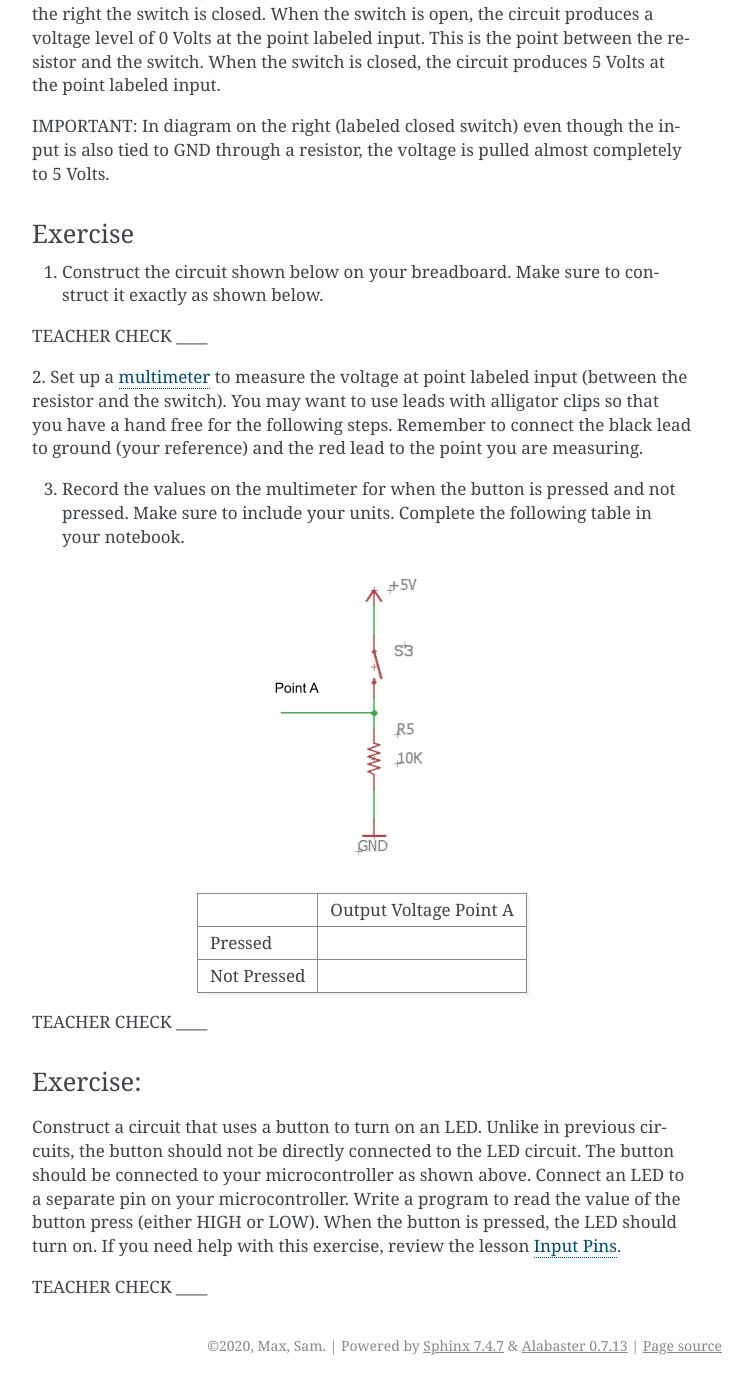
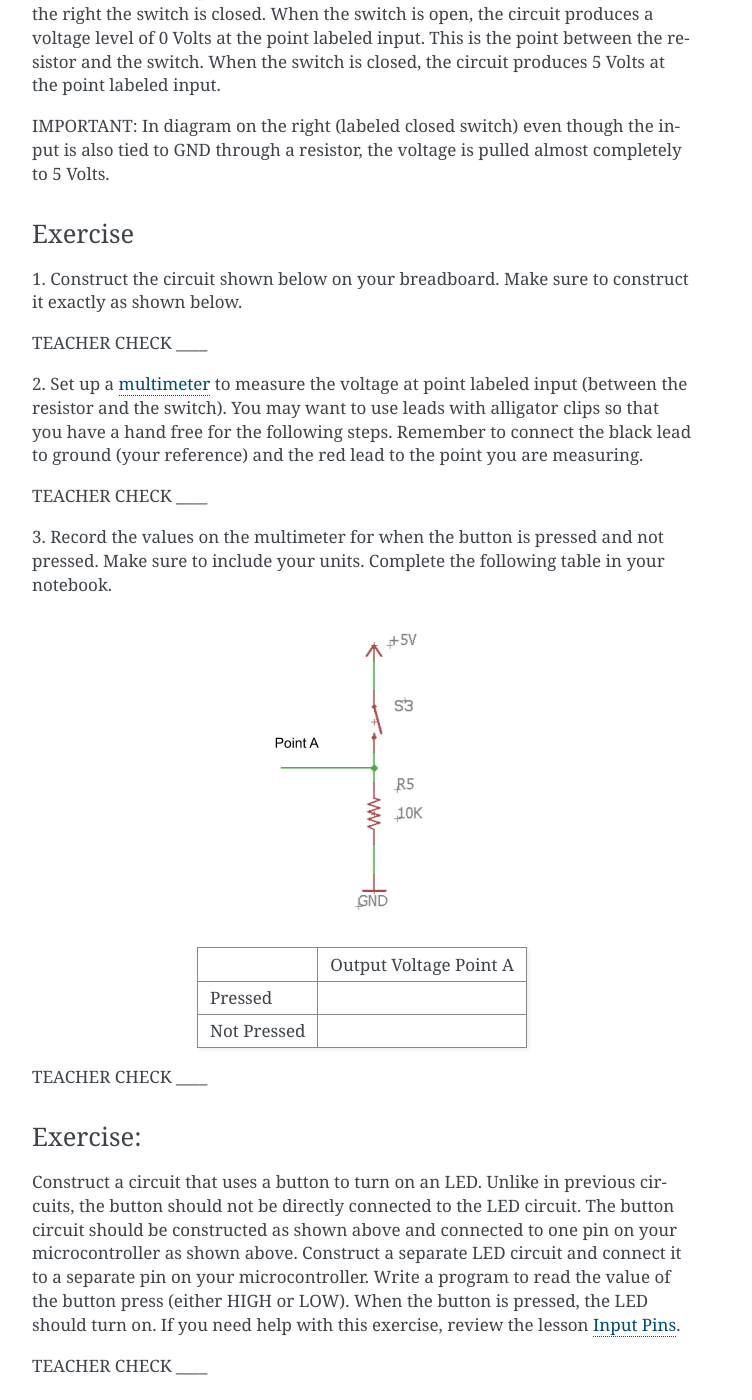
Before and after one commit to maxtkc/mvths-wiki, a Sphinx documentation site: the page built from docs/019-buttons.rst, in a window 1280 px wide and 1400 px high, scrolled down 1070 px. Shown: the whole window, without its empty margins (388-1140 px from the left). Built offline with Sphinx 7.4.7, drawn with Linux system fonts in a browser that asks for light colours.

Commit message:
Update 019-buttons.rst

```diff
--- a/docs/019-buttons.rst
+++ b/docs/019-buttons.rst
@@ -36,16 +36,20 @@ resistor, the voltage is pulled almost completely to 5 Volts.
 Exercise
 ~~~~~~~~
 
-1. Construct the circuit shown below on your breadboard. Make sure to construct it exactly as shown below.
+1. Construct the circuit shown below on your breadboard.
+Make sure to construct it exactly as shown below.
 
 TEACHER CHECK \_\_\_\_
 
-2. Set up a `multimeter <https://docs.google.com/document/d/1BmZbXzxnD2j17QToSZ9jeZmnP7burwfksfQq2v4zu-Y/edit#bookmark=id.j0omxa6kuin>`__
-to measure the voltage at point labeled input (between the resistor and the switch). You may want to use leads with alligator clips so that
-you have a hand free for the following steps. Remember to connect the black lead to ground (your reference) and the red lead to the point you are
+2. Set up a `multimeter <https://docs.google.com/document/d/1BmZbXzxnD2j17QToSZ9jeZmnP7burwfksfQq2v4zu-Y/edit#bookmark=id.j0omxa6kuin>`__ to measure the
+voltage at point labeled input (between the resistor and the switch). You may want to use leads with alligator clips so that you have a hand free
+for the following steps. Remember to connect the black lead to ground (your reference) and the red lead to the point you are
 measuring.
 
-3. Record the values on the multimeter for when the button is pressed and not pressed. Make sure to include your units. Complete the following table in your notebook.
+TEACHER CHECK \_\_\_\_
+
+3. Record the values on the multimeter for when the button is pressed and not pressed.
+Make sure to include your units. Complete the following table in your notebook.
 
 .. figure:: images/image15.png
    :alt:
@@ -64,7 +68,7 @@ Exercise:
 ~~~~~~~~~
 
 Construct a circuit that uses a button to turn on an LED. Unlike in previous circuits, the button should not be directly connected to the LED circuit.
-The button should be connected to your microcontroller as shown above. Connect an LED to a separate pin on your microcontroller. Write a program to read the
+The button circuit should be constructed as shown above and connected to one pin on your microcontroller as shown above. Construct a separate LED circuit and connect it to a separate pin on your microcontroller. Write a program to read the
 value of the button press (either HIGH or LOW). When the button is pressed, the LED should turn on. If you need help with this exercise, review the lesson `Input Pins <https://mvths-wiki.readthedocs.io/en/latest/012a-input-pins.html#>`__.
 
 
```
